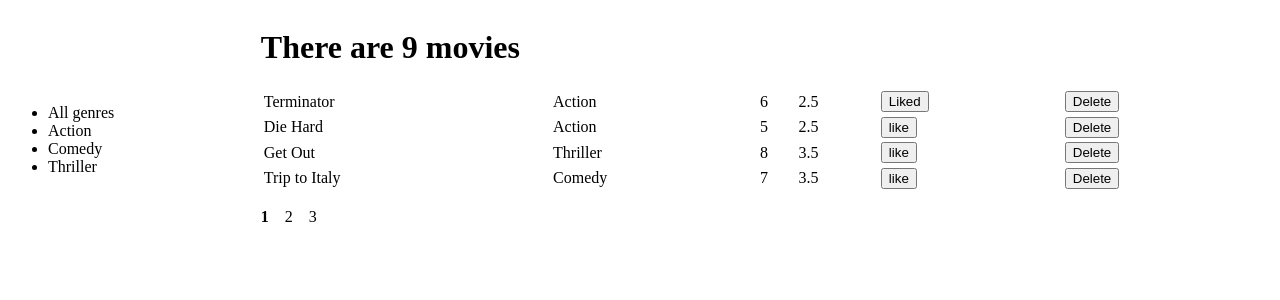
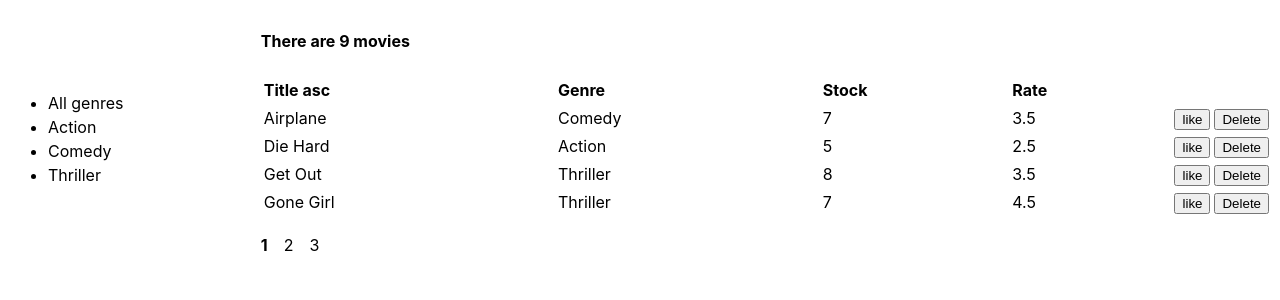
Before and after one commit to gerelmafaust/movies, a React (Create React App) app: page / in a window 1280 px wide. Shown: the top 300 px of the page. Built offline with nearby package versions, Linux system fonts and the light colour scheme.

Commit message:
Basic movie table finished

```diff
--- a/package.json
+++ b/package.json
@@ -3,6 +3,7 @@
   "version": "0.1.0",
   "private": true,
   "dependencies": {
+    "lodash": "^4.17.10",
     "prop-types": "^15.6.2",
     "react": "^16.4.1",
     "react-dom": "^16.4.1",
--- a/src/App.css
+++ b/src/App.css
@@ -1,3 +1,8 @@
+body {
+  font: 16px/1.5 -apple-system, BlinkMacSystemFont, "Segoe UI", Roboto, Oxygen,
+    Ubuntu, Cantarell, "Open Sans", "Helvetica Neue", sans-serif;
+}
+
 #root {
   display: grid;
   grid-template-columns: 1fr 4fr;
@@ -22,3 +27,18 @@
 .filters > li {
   cursor: pointer;
 }
+
+table {
+  text-align: left;
+}
+
+table td {
+  width: auto;
+}
+table td:nth-last-child(-n + 2) {
+  width: 5%;
+  text-align: right;
+}
+table th {
+  cursor: pointer;
+}
--- a/src/components/common/filters.jsx
+++ b/src/components/common/filters.jsx
@@ -1,15 +1,12 @@
 import React from "react";
-import PropTypes from "prop-types";
 
-const Filters = props => {
-  const {
-    items,
-    textProperty,
-    valueProperty,
-    selectedItem,
-    onItemSelect
-  } = props;
-
+const Filters = ({
+  items,
+  textProperty,
+  valueProperty,
+  selectedItem,
+  onItemSelect
+}) => {
   return (
     <ul className="filters">
       {items.map(filter => {
--- a/src/components/common/like.jsx
+++ b/src/components/common/like.jsx
@@ -1,9 +1,9 @@
 import React from "react";
 
-const Like = props => {
-  let string = props.like ? "Liked" : "like";
+const Like = ({ liked, onClick }) => {
+  let string = liked ? "Liked" : "like";
 
-  return <button onClick={props.onClick}>{string}</button>;
+  return <button onClick={onClick}>{string}</button>;
 };
 
 export default Like;
--- a/src/components/common/pagination.jsx
+++ b/src/components/common/pagination.jsx
@@ -1,9 +1,7 @@
 import React from "react";
 import PropTypes from "prop-types";
 
-const Pagination = props => {
-  const { itemsCount, pageSize, currentPage, onPageChange } = props;
-
+const Pagination = ({ itemsCount, pageSize, currentPage, onPageChange }) => {
   const pagesCount = Math.ceil(itemsCount / pageSize);
   const pages = Array.from({ length: pagesCount }, (x, i) => i + 1);
 
@@ -11,8 +9,7 @@ const Pagination = props => {
 
   return (
     <ul className="pagination">
-      {pages.map(page => {
-        return (
+      {pages.map(page => (
         <li key={page}>
           <a onClick={() => onPageChange(page)}>
             {page === currentPage ? (
@@ -22,8 +19,7 @@ const Pagination = props => {
             )}
           </a>
         </li>
-        );
-      })}
+      ))}
     </ul>
   );
 };
--- /dev/null
+++ b/src/components/common/table.jsx
@@ -0,0 +1,14 @@
+import React from "react";
+import TableHeader from "./tableHeader";
+import TableBody from "./tableBody";
+
+const Table = ({ columns, sortColum, onSort, data }) => {
+  return (
+    <table>
+      <TableHeader columns={columns} sortColum={sortColum} onSort={onSort} />
+      <TableBody columns={columns} data={data} />
+    </table>
+  );
+};
+
+export default Table;
--- /dev/null
+++ b/src/components/common/tableBody.jsx
@@ -0,0 +1,32 @@
+import React, { Component } from "react";
+import _ from "lodash";
+
+class TableBody extends Component {
+  renderCell = (item, column) => {
+    if (column.content) return column.content(item);
+    return _.get(item, column.path);
+  };
+
+  createKey = (item, column) => {
+    return item._id + (column.path || column.key);
+  };
+
+  render() {
+    const { data, columns } = this.props;
+    return (
+      <tbody>
+        {data.map(item => (
+          <tr key={item._id}>
+            {columns.map(column => (
+              <td key={this.createKey(item, column)}>
+                {this.renderCell(item, column)}
+              </td>
+            ))}
+          </tr>
+        ))}
+      </tbody>
+    );
+  }
+}
+
+export default TableBody;
--- /dev/null
+++ b/src/components/common/tableHeader.jsx
@@ -0,0 +1,45 @@
+import React, { Component } from "react";
+
+class TableHeader extends Component {
+  raiseSort = path => {
+    const sortColum = { ...this.props.sortColum };
+
+    if (sortColum.path === path) {
+      sortColum.order = sortColum.order === "asc" ? "desc" : "asc";
+    } else {
+      sortColum.path = path;
+      sortColum.order = "asc";
+    }
+
+    this.props.onSort(sortColum);
+  };
+
+  renderSort = column => {
+    const { sortColum } = this.props;
+
+    if (column.path !== sortColum.path) return null;
+    if (sortColum.order === "asc") return "asc";
+    return "desc";
+  };
+
+  render() {
+    const { columns } = this.props;
+
+    return (
+      <thead>
+        <tr>
+          {columns.map(column => (
+            <th
+              key={column.path || column.key}
+              onClick={() => this.raiseSort(column.path)}
+            >
+              {column.label} {this.renderSort(column)}
+            </th>
+          ))}
+        </tr>
+      </thead>
+    );
+  }
+}
+
+export default TableHeader;
--- a/src/components/movie.jsx
+++ /dev/null
@@ -1,21 +0,0 @@
-import React from "react";
-import Like from "./common/like";
-
-const Movie = ({ movie, onDelete, onLike }) => {
-  return (
-    <tr>
-      <td>{movie.title}</td>
-      <td>{movie.genre.name}</td>
-      <td>{movie.numberInStock}</td>
-      <td>{movie.dailyRentalRate}</td>
-      <td>
-        <Like like={movie.like} onClick={onLike} />
-      </td>
-      <td>
-        <button onClick={onDelete}>Delete</button>
-      </td>
-    </tr>
-  );
-};
-
-export default Movie;
--- a/src/components/movies.jsx
+++ b/src/components/movies.jsx
@@ -1,12 +1,14 @@
 import React, { Component } from "react";
+
+import _ from "lodash";
 
 import { getMovies } from "../services/fakeMovieService";
 import { getGenres } from "../services/fakeGenreService";
 import { paginate } from "../utils/paginate";
 
-import Header from "./header";
+import Header from "./moviesHeader";
 import Filters from "./common/filters";
-import Movie from "./movie";
+import MoviesTable from "./moviesTable";
 import Pagination from "./common/pagination";
 
 class Movies extends Component {
@@ -14,11 +16,15 @@ class Movies extends Component {
     movies: [],
     genres: [],
     pageSize: 4,
-    currentPage: 1
+    currentPage: 1,
+    sortColum: {
+      path: "title",
+      order: "asc"
+    }
   };
 
   componentDidMount() {
-    const genres = [{ name: "All genres" }, ...getGenres()];
+    const genres = [{ name: "All genres", _id: null }, ...getGenres()];
     this.setState({ movies: getMovies(), genres });
   }
 
@@ -42,13 +48,17 @@ class Movies extends Component {
     this.setState({ selectedGenre: genre, currentPage: 1 });
   };
 
-  render() {
+  handleSort = sortColum => {
+    this.setState({ sortColum });
+  };
+
+  getPageData = () => {
     const {
       pageSize,
       currentPage,
       movies: allMovies,
-      genres: filters,
-      selectedGenre
+      selectedGenre,
+      sortColum
     } = this.state;
 
     const filteredMovies =
@@ -56,36 +66,45 @@ class Movies extends Component {
         ? allMovies.filter(m => m.genre._id === selectedGenre._id)
         : allMovies;
 
-    const count = filteredMovies.length;
+    const sorted = _.orderBy(
+      filteredMovies,
+      [sortColum.path],
+      [sortColum.order]
+    );
 
-    const movies = paginate(filteredMovies, currentPage, pageSize);
+    const movies = paginate(sorted, currentPage, pageSize);
 
-    console.log(movies);
+    return { totalCount: filteredMovies.length, data: movies };
+  };
+
+  render() {
+    const {
+      pageSize,
+      currentPage,
+      genres,
+      selectedGenre,
+      sortColum
+    } = this.state;
+
+    const { totalCount, data } = this.getPageData();
 
     return (
       <React.Fragment>
-        <Header moviesCount={count} />
+        <Header moviesCount={totalCount} />
         <Filters
-          items={filters}
+          items={genres}
           selectedItem={selectedGenre}
           onItemSelect={this.handleGenreSelect}
         />
-        <table>
-          <tbody>
-            {movies.map(movie => {
-              return (
-                <Movie
-                  key={movies.indexOf(movie)}
-                  movie={movie}
-                  onDelete={() => this.handleDelete(movie)}
-                  onLike={() => this.handleLike(movie)}
-                />
-              );
-            })}
-          </tbody>
-        </table>
+        <MoviesTable
+          movies={data}
+          sortColum={sortColum}
+          onDelete={this.handleDelete}
+          onLike={this.handleLike}
+          onSort={this.handleSort}
+        />
         <Pagination
-          itemsCount={count}
+          itemsCount={totalCount}
           pageSize={pageSize}
           currentPage={currentPage}
           onPageChange={this.handlePageChange}
--- a/src/components/header.jsx
+++ b/src/components/moviesHeader.jsx
@@ -4,7 +4,7 @@ const Header = ({ moviesCount }) => {
   const message =
     moviesCount > 0 ? `There are ${moviesCount} movies` : `There are no movies`;
 
-  return <h1 className="header">{message}</h1>;
+  return <h4 className="header">{message}</h4>;
 };
 
 export default Header;
--- /dev/null
+++ b/src/components/moviesTable.jsx
@@ -0,0 +1,39 @@
+import React, { Component } from "react";
+import Table from "./common/table";
+import Like from "./common/like";
+
+class MoviesTable extends Component {
+  columns = [
+    { path: "title", label: "Title" },
+    { path: "genre.name", label: "Genre" },
+    { path: "numberInStock", label: "Stock" },
+    { path: "dailyRentalRate", label: "Rate" },
+    {
+      key: "like",
+      content: movie => (
+        <Like liked={movie.like} onClick={() => this.props.onLike(movie)} />
+      )
+    },
+    {
+      key: "delete",
+      content: movie => (
+        <button onClick={() => this.props.onDelete(movie)}>Delete</button>
+      )
+    }
+  ];
+
+  render() {
+    const { movies, sortColum, onSort } = this.props;
+
+    return (
+      <Table
+        columns={this.columns}
+        data={movies}
+        sortColum={sortColum}
+        onSort={onSort}
+      />
+    );
+  }
+}
+
+export default MoviesTable;
```
Also changed, not shown: 1 other file (tests, documents, lock files or other folders). Lines whose indentation alone changed are shown as unchanged.
